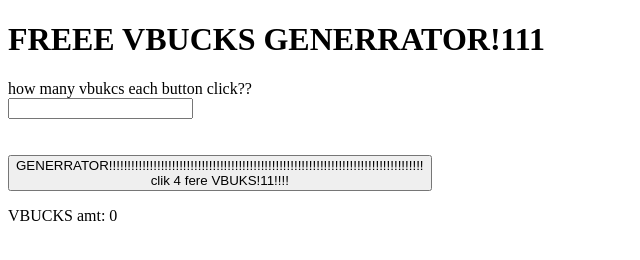
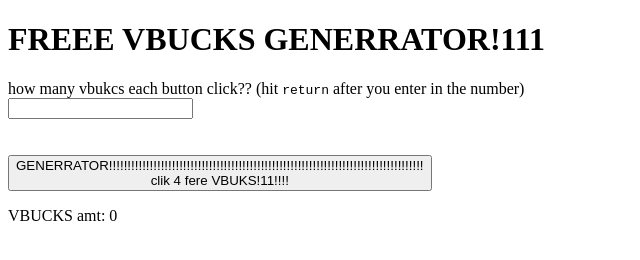
Before and after one commit to duck123acb/free-vbucks, a plain HTML site: page index.html in a window 1280 px wide. Shown: the whole page, without its empty margins (0-640 px from the left). Drawn offline with Linux system fonts and the light colour scheme.

```diff
--- a/index.html
+++ b/index.html
@@ -1,5 +1,6 @@
 <!DOCTYPE html>
 <html lang="en">
+
 <head>
 	<meta charset="UTF-8">
 	<meta http-equiv="X-UA-Compatible" content="IE=edge">
@@ -7,20 +8,22 @@
 	<title>INFINITE VBUCKS!!!!!!!!!1111</title>
 	<script src="script.js" defer></script>
 </head>
+
 <body>
 	<h1>FREEE VBUCKS GENERRATOR!111</h1>
 
-	<div>how many vbukcs each button click??</div>
+	<div>how many vbukcs each button click?? (hit <kbd>return</kbd> after you enter in the number)</div>
 	<input type="text" id="amt-add">
 
 	<br><br><br>
 
 	<button id="more">
 		GENERRATOR!!!!!!!!!!!!!!!!!!!!!!!!!!!!!!!!!!!!!!!!!!!!!!!!!!!!!!!!!!!!!!!!!!!!!!!!!!!!!!!!!!!!!
-        	<br>
-        	clik 4 fere VBUKS!11!!!!
+		<br>
+		clik 4 fere VBUKS!11!!!!
 	</button>
 
 	<p id="amt-display">VBUCKS amt: 0</p>
 </body>
+
 </html>
```
Also changed, not shown: 1 other file.
